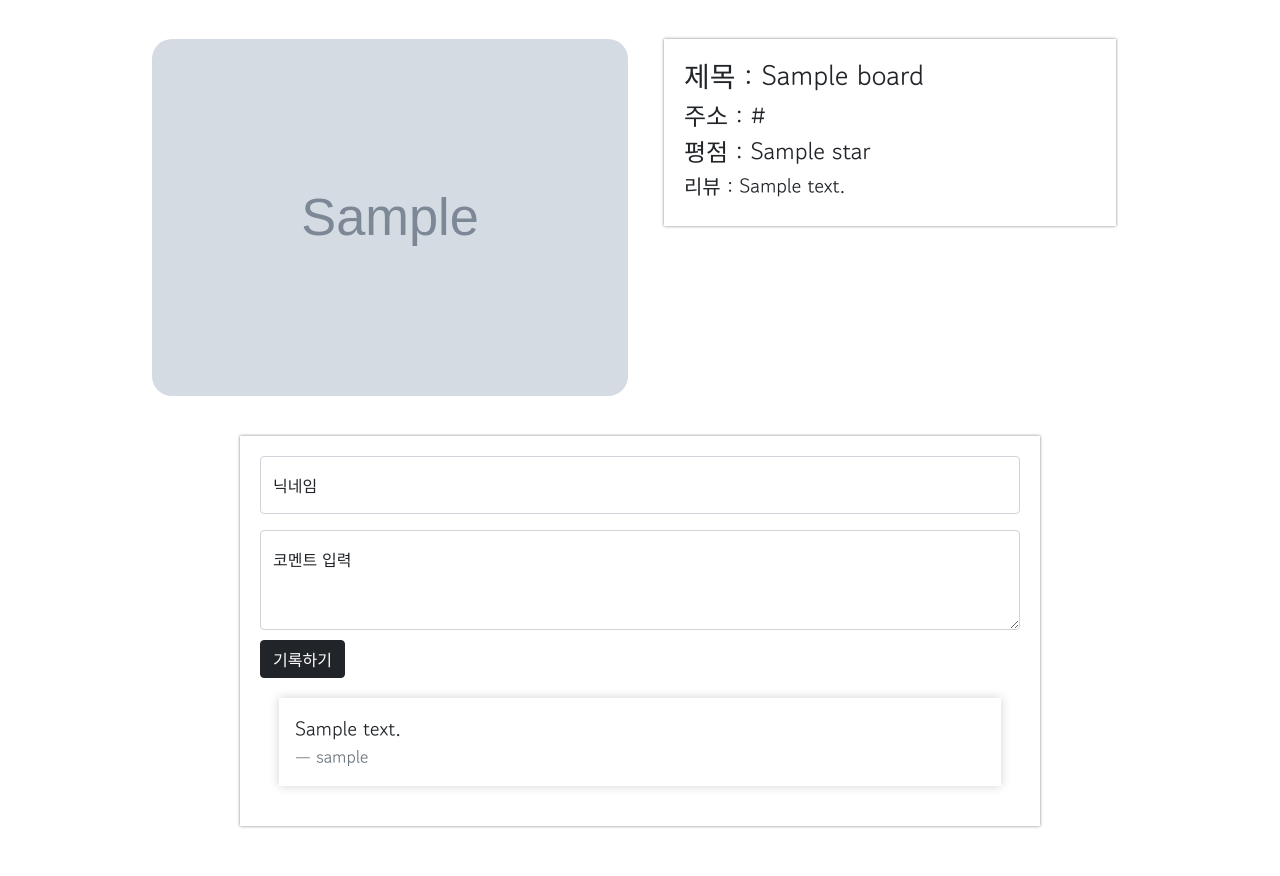
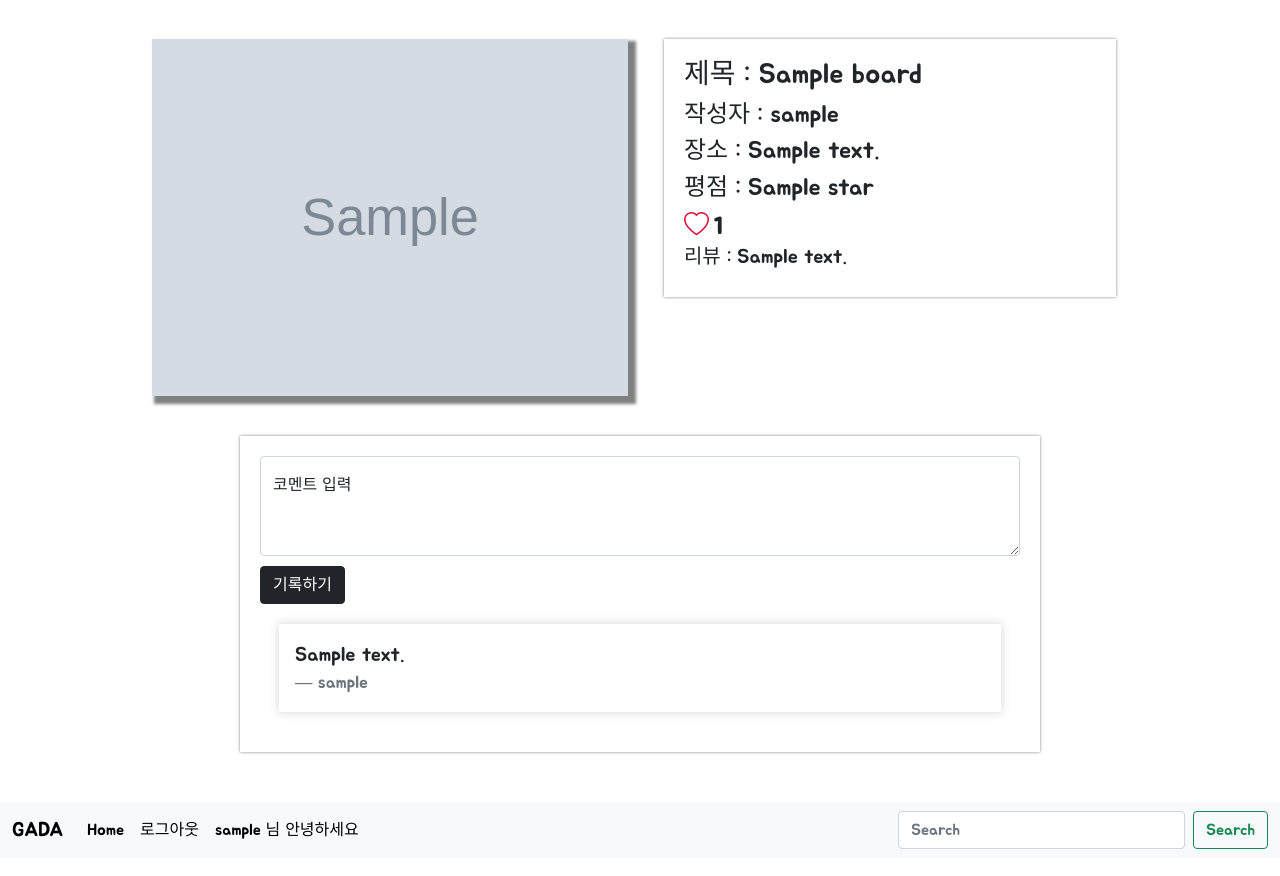
Before and after one commit to dds1q/1week-miniproject, a Flask app: template project/templates/index_detail.html in a window 1280 px wide. Shown: the part 401-1277 px from the top of the page. After the commit the page ends 1250 px from the top, so only its background shows below. Run offline with Flask 2, Linux system fonts and the light colour scheme; the template is opened without the code that fills it: most values are stand-ins (such as "Sample title", 1, 10 or a date in 2020); grey boxes marked "Sample" are stand-in pictures; some libraries are stand-ins or nearby versions.

Commit message:
동규님꺼 병합

```diff
--- a/project/app.py
+++ b/project/app.py
@@ -21,10 +21,6 @@ SECRET_KEY = 'SPARTA'
 client = MongoClient('mongodb+srv://test:sparta@cluster0.aaaog.mongodb.net/Cluster0?retryWrites=true&w=majority')
 db = client.dbsparta
 
-# @app.route('/main')
-# def home():
-#     App_list = list(db.App.find({}, {'_id': False}))
-#     return render_template('index.html', App_list=App_list)
 
 @app.route('/main')
 def home():
@@ -33,22 +29,30 @@ def home():
         App_list = list(db.App.find({}, {'_id': False}))
         payload = jwt.decode(token_receive, SECRET_KEY, algorithms=['HS256'])
         user_info = db.users.find_one({"username": payload["id"]})
-        return render_template('index.html', user_info=user_info , App_list=App_list)
+
+        for App in App_list:
+            App["like_count"] = db.likes.count_documents({"num": App['num']})
+            App["chkLike"] = bool(db.likes.find_one({"num": App['num'],
+                                                     "username": user_info["username"]}))
+        return render_template('index.html', user_info=user_info, App_list=App_list)
+
         # index > main으로 변경
     except jwt.ExpiredSignatureError:
         return redirect(url_for("login", msg="로그인 시간이 만료되었습니다."))
     except jwt.exceptions.DecodeError:
         return redirect(url_for("login", msg="로그인 정보가 존재하지 않습니다."))
 
+
 @app.route("/about/<name>")
 def admin(name):
-   return 'About %s' %name
+    return 'About %s' % name
 
 
 @app.route('/')
 def login():
     msg = request.args.get("msg")
     return render_template('login.html', msg=msg)
+
 
 @app.route("/main/<search_receive>")
 def search(search_receive):
@@ -59,7 +63,6 @@ def search(search_receive):
         return render_template('/index.html', msg='내용을 찾을 수 없습니다')
     else:
         return render_template('/index.html', search_info=search_info, msg=None)
-
 
 
 @app.route("/main")
@@ -78,7 +81,6 @@ def logintest():
         return redirect(url_for("login", msg="로그인 정보가 존재하지 않습니다."))
 
 
-
 @app.route('/sign_in', methods=['POST'])
 def sign_in():
     # 로그인
@@ -90,8 +92,8 @@ def sign_in():
 
     if result is not None:
         payload = {
-         'id': username_receive,
-         'exp': datetime.utcnow() + timedelta(seconds=60 * 60 * 24)  # 로그인 24시간 유지
+            'id': username_receive,
+            'exp': datetime.utcnow() + timedelta(seconds=60 * 60 * 24)  # 로그인 24시간 유지
         }
         token = jwt.encode(payload, SECRET_KEY, algorithm='HS256').decode('utf-8')
 
@@ -107,12 +109,12 @@ def sign_up():
     password_receive = request.form['password_give']
     password_hash = hashlib.sha256(password_receive.encode('utf-8')).hexdigest()
     doc = {
-        "username": username_receive,                               # 아이디
-        "password": password_hash,                                  # 비밀번호
-        "profile_name": username_receive,                           # 프로필 이름 기본값은 아이디
-        "profile_pic": "",                                          # 프로필 사진 파일 이름
-        "profile_pic_real": "profile_pics/profile_placeholder.png", # 프로필 사진 기본 이미지
-        "profile_info": ""                                          # 프로필 한 마디
+        "username": username_receive,  # 아이디
+        "password": password_hash,  # 비밀번호
+        "profile_name": username_receive,  # 프로필 이름 기본값은 아이디
+        "profile_pic": "",  # 프로필 사진 파일 이름
+        "profile_pic_real": "profile_pics/profile_placeholder.png",  # 프로필 사진 기본 이미지
+        "profile_info": ""  # 프로필 한 마디
     }
     db.users.insert_one(doc)
     return jsonify({'result': 'success'})
@@ -124,57 +126,11 @@ def check_dup():
     exists = bool(db.users.find_one({"username": username_receive}))
     return jsonify({'result': 'success', 'exists': exists})
 
+
 @app.route('/about/<int:user_id>')
 def get_message(user_id):
-   return 'Your ID is %d' % user_id
-#
-# @app.route("/submit", methods=["POST"])
-# def web_write_post():
-#     title_receive = request.form['title_give']
-#     img_receive = request.form['img_give']
-#     comment_receive = request.form['comment_give']
-#     star_receive = request.form['star_give']
-#     desc_receive = request.form['desc_give']
-#     mytime = datetime.now().strftime('%Y-%m-%d %H:%M')
-#
-#     doc = {
-#         'title' : title_receive,
-#         'img' : img_receive,
-#         'comment' : comment_receive,
-#         'star' : star_receive,
-#         'desc' : desc_receive,
-#         'time' : mytime
-#     }
-#     db.App.insert_one(doc)
-#
-#     return jsonify({'msg': '등록완료'})
+    return 'Your ID is %d' % user_id
 
-# 포스트작성
-# @app.route("/submit", methods=["POST"])
-# def web_write_post():
-#     title_receive = request.form['title_give']
-#     img_receive = request.form['img_give']
-#     comment_receive = request.form['comment_give']
-#     star_receive = request.form['star_give']
-#     desc_receive = request.form['desc_give']
-#     mytime = datetime.now().strftime('%Y-%m-%d %H:%M')
-#     url_receive = request.form['url_give']
-#
-#     count = len(list(db.App.find({}, {'_id': False}))) + 1
-#
-#     doc = {
-#         'num' : count,
-#         'title' : title_receive,
-#         'img' : img_receive,
-#         'comment' : comment_receive,
-#         'star':'⭐'* int(star_receive),
-#         'desc':desc_receive,
-#         'time': mytime,
-#         'url' : url_receive
-#     }
-#     db.App.insert_one(doc)
-#
-#     return jsonify({'msg': '등록완료'})
 
 @app.route("/submit", methods=["POST"])
 def web_write_post():
@@ -214,38 +170,73 @@ def web_write_get():
     write_list = list(db.App.find({}, {'_id': False}))
     return jsonify({'orders': write_list})
 
-# 이동규님
-@app.route('/detail', methods=["GET"])
+
+@app.route('/detail')
 def home1():
-    num_receive = request.args.get("num_give")
+    token_receive = request.cookies.get('mytoken')
+    try:
+        payload = jwt.decode(token_receive, SECRET_KEY, algorithms=['HS256'])
+        user_info = db.users.find_one({"username": payload["id"]})
+        num_receive = int(request.args.get("num_give"))
+        board = db.App.find_one({'num': num_receive})
+        comment_list = list(db.comments.find({'num': num_receive}, {'_id': False}))
 
-    board = db.App.find_one({'num':int(num_receive)})
-    comment_list = list(db.comments.find({'num':int(num_receive)},{'_id': False}) )
-    return render_template('index_detail.html',comment_list = comment_list , board = board )
+        like_count = db.likes.count_documents({"num": num_receive})
+        chkLike = bool(db.likes.find_one({"num": num_receive, "username": user_info["username"]}))
+        return render_template('index_detail.html', comment_list=comment_list, board=board
+                               , id=id, like_count=like_count, chkLike=chkLike, user_info=user_info)
+    except jwt.ExpiredSignatureError:
+        return redirect(url_for("login", msg="로그인 시간이 만료되었습니다."))
+    except jwt.exceptions.DecodeError:
+        return redirect(url_for("login", msg="로그인 정보가 존재하지 않습니다."))
+
 
 @app.route("/save-comment", methods=["POST"])
 def comment_post():
-    nickname_receive = request.form['nickname_give']
+    token_receive = request.cookies.get('mytoken')
+    payload = jwt.decode(token_receive, SECRET_KEY, algorithms=['HS256'])
+    user_info = db.users.find_one({"username": payload["id"]})
     comment_receive = request.form['comment_give']
     num_receive = request.form['num_give']
-
     doc = {
-        'nickname':nickname_receive,
+        'username':user_info["username"],
         'comment': comment_receive,
         'num':int(num_receive)
     }
+    db.comments.insert_one( doc )
+    return jsonify({'msg':'저장 완료!'})
 
-    db.comments.insert_one( doc )
-
-    return jsonify({'msg':'저장 완료!'})
 
 # 코멘트받아오기
 @app.route("/all-comment", methods=["GET"])
 def comment_get():
+    comment_list = list(db.comments.find({}, {'_id': False}))
 
-    comment_list = list(db.comments.find({},{'_id':False}))
+    return jsonify({'comment_list': comment_list})
 
-    return jsonify({'comment_list':comment_list})
+@app.route('/update_like', methods=['POST'])
+def update_like():
+    token_receive = request.cookies.get('mytoken')
+    try:
+        payload = jwt.decode(token_receive, SECRET_KEY, algorithms=['HS256'])
+        user_info = db.users.find_one({"username": payload["id"]})
+        num_receive = int(request.form["num_give"])
+        action_receive = request.form["action_give"]
+        doc = {
+            "num": num_receive,
+            "username": user_info["username"]
+        }
+        if action_receive == "like":
+            db.likes.insert_one(doc)
+        else:
+            db.likes.delete_one(doc)
+        # action 이후 좋아요 개수를 구한다
+        count = db.likes.count_documents({"num": num_receive})
+        return jsonify({"result": "success", 'msg': 'updated', "count": count})
+    except jwt.ExpiredSignatureError:
+        return redirect(url_for("login", msg="로그인 시간이 만료되었습니다."))
+    except jwt.exceptions.DecodeError:
+        return redirect(url_for("login", msg="로그인 정보가 존재하지 않습니다."))
 
 
 if __name__ == '__main__':
--- a/project/templates/index_detail.html
+++ b/project/templates/index_detail.html
@@ -4,6 +4,7 @@
 <head>
     <meta charset="utf-8">
     <meta name="viewport" content="width=device-width, initial-scale=1, shrink-to-fit=no">
+    <link rel="stylesheet" href="https://cdn.jsdelivr.net/npm/bootstrap-icons@1.7.1/font/bootstrap-icons.css">
 
     <link href="https://cdn.jsdelivr.net/npm/bootstrap@5.0.2/dist/css/bootstrap.min.css" rel="stylesheet"
           integrity="sha384-EVSTQN3/azprG1Anm3QDgpJLIm9Nao0Yz1ztcQTwFspd3yD65VohhpuuCOmLASjC" crossorigin="anonymous">
@@ -12,21 +13,34 @@
             integrity="sha384-MrcW6ZMFYlzcLA8Nl+NtUVF0sA7MsXsP1UyJoMp4YLEuNSfAP+JcXn/tWtIaxVXM"
             crossorigin="anonymous"></script>
     <link href="https://fonts.googleapis.com/css2?family=Gowun+Dodum&display=swap" rel="stylesheet">
+    <script src="https://cdnjs.cloudflare.com/ajax/libs/jquery-cookie/1.4.1/jquery.cookie.js"></script>
+    <script src="//t1.daumcdn.net/mapjsapi/bundle/postcode/prod/postcode.v2.js"></script>
+    <link href="https://fonts.googleapis.com/css2?family=Jua&display=swap" rel="stylesheet">
     <title>상세보기</title>
     <style>
-         * {
+        /** {
             font-family: 'Gowun Dodum', sans-serif;
+        }*/
+
+        * {
+            font-family: 'Jua', sans-serif;
         }
+
         .container {
             max-width: 1000px;
             width: 95%;
             margin: 20px auto 0 auto;
+        }
+        .col-md-6{
+
         }
 
         /*이미지공간*/
         .image {
             max-width: 800px;
             margin: 20px auto;
+            box-shadow: 5px 5px 3px 3px grey;
+            background-color: transparent;
         }
 
         /*제목 내용 등 콘텐츠 */
@@ -37,7 +51,6 @@
             padding: 20px;
             box-shadow: 0 0 3px 0 grey;
         }
-
 
         /*댓글상자 ( 댓글달기textarea 와 댓글들 )*/
         .comment-box {
@@ -61,6 +74,7 @@
         .mybtns > button {
             margin-top: 10px;
         }
+
         .mytitle {
             width: 100%;
             height: 400px;
@@ -75,28 +89,51 @@
             flex-direction: column;
             align-items: center;
             justify-content: center;
+
+        }
+
+        .bi-heart {
+            font-size: 25px;
+            line-height: 25px;
+            color: crimson;
+        }
+
+        .bi-heart-fill {
+            font-size: 25px;
+            line-height: 25px;
+            color: crimson;
         }
 
 
     </style>
     <script>
         $(document).ready(function () {
+
         });
 
         // 닉네임과 코멘트를 작성 후 comments 테이블에 저장
-        function save_comment( num ) {
+        function save_comment(num) {
             let nickname = $('#name').val()
             let comment = $('#comment').val()
             $.ajax({
                 type: 'POST',
                 url: '/save-comment',
-                data: { nickname_give: nickname, comment_give: comment , num_give : num },
+                data: {nickname_give: nickname, comment_give: comment, num_give: num},
                 success: function (response) {
                     alert(response['msg'])
                     window.location.reload()
                 }
             })
         }
+
+        // 로그아웃
+        function sign_out() {
+            $.removeCookie('mytoken', {path: '/'});
+            alert('로그아웃!')
+
+            window.location.href = '/'
+        }
+
     </script>
 </head>
 
@@ -112,27 +149,31 @@
         <div class="col-md-6">
             <div class="image">
                 <img src="{{ board.img }}"
-                     class="img-fluid" style="border-radius: 20px; width: 100%" />
+                     class="img-fluid" style="width: 100%"/>
             </div>
         </div>
         <!--            콘텐츠 보여지는 공간-->
         <div class="col-md-6">
             <div class="content">
                 <h3>제목 : {{ board.title }}</h3>
-                <h4>주소 : {{ board.url }}</h4>
+                <h4>작성자 : {{ board.username }}</h4>
+                <h4>장소 : {{ board.address }}</h4>
                 <h4>평점 : {{ board.star }}</h4>
+                <a id="heart"  onclick="toggle_like('{{board.num}}')">
+                    {% if chkLike == true %}
+                    <i class="bi bi-heart-fill" aria-hidden="true"></i>
+                    {% else %}
+                    <i class="bi bi-heart" aria-hidden="true"></i>
+                    {% endif %}
+                    <span style="font-size: 17pt; font-weight: bold">{{ like_count }}</span>
+                </a>
                 <h5>리뷰 : {{ board.comment }}</h5>
             </div>
         </div>
     </div>
     <div class="row">
         <div class="comment-box">
-<!--            닉네임 입력-->
-            <div class="form-floating mb-3">
-                <input type="text" class="form-control" id="name" placeholder="닉네임">
-                <label for="name">닉네임</label>
-            </div>
-<!--            코멘트 입력-->
+            <!--            코멘트 입력-->
             <div class="form-floating">
                 <textarea class="form-control" placeholder="Leave a comment here" id="comment"
                           style="height: 100px"></textarea>
@@ -142,13 +183,13 @@
                 <button onclick="save_comment( '{{ board.num }}' )" type="button" class="btn btn-dark">기록하기</button>
             </div>
             <div class="cards" id="comment-list">
-<!--                코멘트들 나열됨-->
+                <!--                코멘트들 나열됨-->
                 {% for x in comment_list %}
                 <div class="comment">
                     <div class="card-body">
                         <blockquote class="blockquote mb-0">
                             <p>{{ x.comment }}</p>
-                            <footer class="blockquote-footer">{{ x.nickname }}</cite>
+                            <footer class="blockquote-footer">{{ x.username }}</cite>
                             </footer>
                         </blockquote>
                     </div>
@@ -158,7 +199,48 @@
         </div>
     </div>
 </div>
+<!--<nav class="navbar is-fixed-top is-white" role="navigation" aria-label="main navigation">
+    <div class="navbar-brand">
+        <a class="navbar-item" href="/main">
+            <img src="{{ url_for('static', filename='logo.png') }}">
+            <strong class="is-sparta"
+                    style="font-family: 'Stylish', sans-serif;font-size: larger;">여행 GADA</strong>
+        </a>
+    </div>
+</nav>-->
+<nav class="navbar is-fixed-top navbar-expand-lg bg-light">
+  <div class="container-fluid">
+    <div class="collapse navbar-collapse" id="navbarTogglerDemo01">
+      <a class="navbar-brand" href="/main" style="color: black">GADA</a>
+      <ul class="navbar-nav me-auto mb-2 mb-lg-0">
+        <li class="nav-item">
+          <a class="nav-link active" aria-current="page" href="/main" style="color: black">Home</a>
+        </li>
+        <li class="nav-item">
+          <a class="nav-link" style="color: black" onclick="sign_out()">로그아웃</a>
+        </li>
+          <li class="nav-item disabled">
+          <a class="nav-link disabled" href="#" style="color: black">{{ user_info.username }} 님 안녕하세요</a>
+        </li>
+      </ul>
 
+      <!--<form class="d-flex" role="search">
+        <input class="form-control me-2" type="search" placeholder="Search" aria-label="Search" id="searchTitle">
+        <button onclick="findTitle()" class="btn btn-outline-success" type="submit">Search</button>
+      </form>-->
+        <!--<form class="d-flex" role="search">
+        <input class="form-control me-2" type="search" placeholder="Search" aria-label="Search" id="searchTitle">
+            <button onclick="findTitle()">gdgd</button>
+        <button onclick="findTitle()" class="btn btn-outline-success" type="submit">Search</button>
+      </form>-->
+        <form class="d-flex" role="search">
+        <input class="form-control me-2" type="search" placeholder="Search" aria-label="Search" id="searchTitle">
+<!--            <button onclick="findTitle()" class="btn btn-outline-success" type="submit">Search</button>-->
+      </form>
+        <button onclick="findTitle()" class="btn btn-outline-success" type="submit">Search</button>
+    </div>
+  </div>
+</nav>
 </body>
 
 </html>
```
Also changed, not shown: project/templates/index.html (+62 -1 lines).
